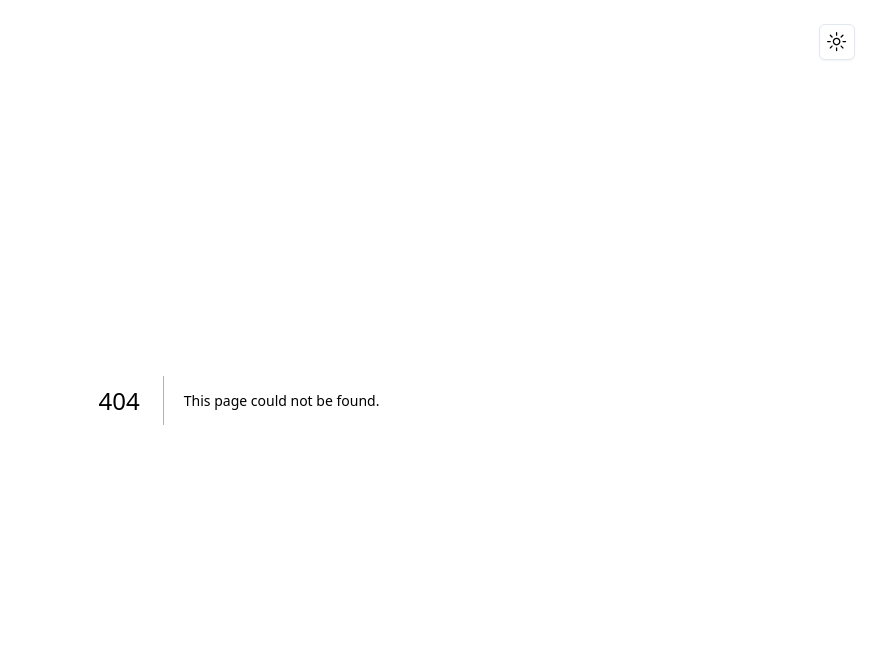
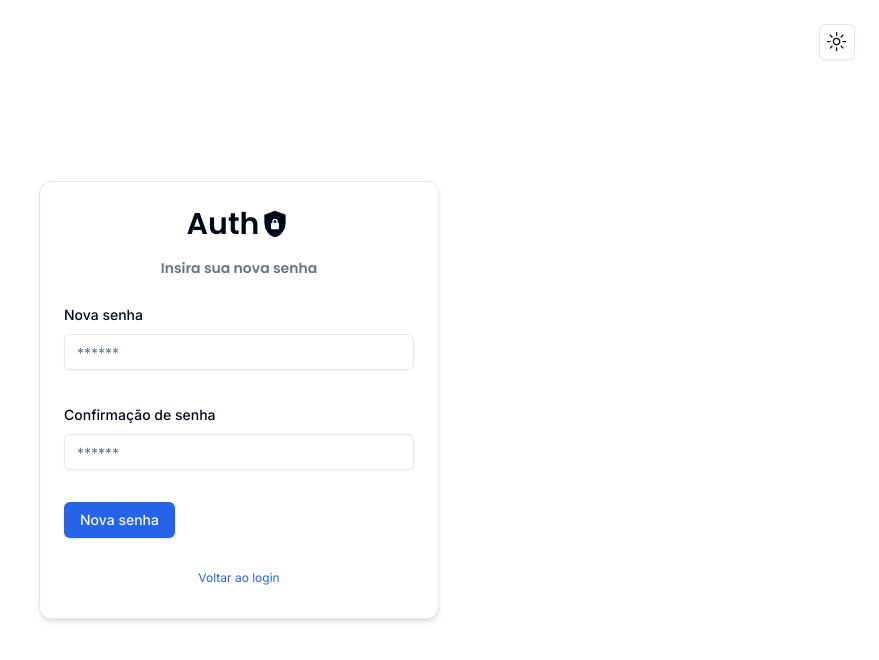
Before and after one commit to felipefl200/nextauth, a Next.js app: page /new-password in a window 1280 px wide. Before the commit this address had no page. Shown: the top 660 px of the page, without its empty margins (401-1280 px from the left). Built offline with nearby package versions, Linux system fonts and the light colour scheme.

Commit message:
Change password feature

```diff
--- /dev/null
+++ b/src/actions/new-password.ts
@@ -0,0 +1,42 @@
+'use server'
+
+import { ChangePasswordSchema } from '@/schemas'
+import { z } from 'zod'
+import { getPasswordResetTokenByToken } from './password-reset-token'
+import { getUserByEmail } from './user'
+import { hashPassword } from '@/lib/handle-crypt'
+import { db } from '@/lib/db'
+
+export const newPassword = async (
+    values: z.infer<typeof ChangePasswordSchema>,
+    token?: string | null
+) => {
+    if (!token) return { error: 'Token inválido' }
+
+    const validatedFields = ChangePasswordSchema.safeParse(values)
+    if (!validatedFields.success) return { error: 'Verifique a senha' }
+
+    const { password } = validatedFields.data
+
+    const existindToken = await getPasswordResetTokenByToken(token)
+    if (!existindToken) return { error: 'Token inválido' }
+
+    const hasExpired = new Date(existindToken.expires) < new Date()
+    if (hasExpired) return { error: 'Token expirado' }
+
+    const existingUser = await getUserByEmail(existindToken.email)
+    if (!existingUser) return { error: 'Usuário não encontrado' }
+
+    const hashedPassword = await hashPassword(password)
+
+    await db.user.update({
+        where: { id: existingUser.id },
+        data: { password: hashedPassword },
+    })
+
+    await db.passwordResetToken.delete({
+        where: { id: existindToken.id },
+    })
+
+    return { success: 'Senha alterada com sucesso' }
+}
--- /dev/null
+++ b/src/app/(auth)/new-password/page.tsx
@@ -0,0 +1,5 @@
+import { NewPasswordForm } from '@/components/auth/new-password-form'
+
+export default function NewPassword() {
+    return <NewPasswordForm />
+}
--- /dev/null
+++ b/src/components/auth/new-password-form.tsx
@@ -0,0 +1,111 @@
+'use client'
+import { useForm } from 'react-hook-form'
+import { CardWrapper } from '@/components/auth/card-wrapper'
+import { Button } from '@/components/ui/button'
+import { Input } from '@/components/ui/input'
+import {
+    Form,
+    FormControl,
+    FormField,
+    FormItem,
+    FormLabel,
+    FormMessage,
+} from '@/components/ui/form'
+import { z } from 'zod'
+import { zodResolver } from '@hookform/resolvers/zod'
+import { ChangePasswordSchema } from '@/schemas'
+import { useState, useTransition } from 'react'
+import { useSearchParams } from 'next/navigation'
+import { newPassword } from '@/actions/new-password'
+import { FormSuccess } from '@/components/form-success'
+import { FormError } from '@/components/form-error'
+import { Icons } from '@/components/icons'
+
+export function NewPasswordForm() {
+    const searchParams = useSearchParams()
+    const token = searchParams.get('token')
+
+    const [error, setError] = useState<string | undefined>()
+    const [success, setSuccess] = useState<string | undefined>()
+    const [isPending, startTransition] = useTransition()
+
+    const form = useForm<z.infer<typeof ChangePasswordSchema>>({
+        resolver: zodResolver(ChangePasswordSchema),
+        defaultValues: {
+            password: '',
+            passwordConfirmation: '',
+        },
+    })
+
+    const onSubmit = (values: z.infer<typeof ChangePasswordSchema>) => {
+        setError('')
+        setSuccess('')
+
+        startTransition(() => {
+            newPassword(values, token).then((data) => {
+                setError(data.error)
+                setSuccess(data.success)
+            })
+        })
+    }
+
+    return (
+        <div>
+            <CardWrapper
+                headerLabel="Insira sua nova senha"
+                backButtonHref="/login"
+                backButtonLabel="Voltar ao login"
+            >
+                <Form {...form}>
+                    <form
+                        onSubmit={form.handleSubmit(onSubmit)}
+                        className="space-y-8"
+                    >
+                        <FormField
+                            control={form.control}
+                            name="password"
+                            render={({ field }) => (
+                                <FormItem>
+                                    <FormLabel>Nova senha</FormLabel>
+                                    <FormControl>
+                                        <Input
+                                            placeholder="******"
+                                            type="password"
+                                            {...field}
+                                        />
+                                    </FormControl>
+                                    <FormMessage />
+                                </FormItem>
+                            )}
+                        />
+                        <FormField
+                            control={form.control}
+                            name="passwordConfirmation"
+                            render={({ field }) => (
+                                <FormItem>
+                                    <FormLabel>Confirmação de senha</FormLabel>
+                                    <FormControl>
+                                        <Input
+                                            placeholder="******"
+                                            type="password"
+                                            {...field}
+                                        />
+                                    </FormControl>
+                                    <FormMessage />
+                                </FormItem>
+                            )}
+                        />
+                        <FormSuccess message={success} />
+                        <FormError message={error} />
+                        <Button disabled={isPending} type="submit">
+                            Nova senha{' '}
+                            {isPending && (
+                                <Icons.spinner className="ml-2 h-6 w-6 animate-spin" />
+                            )}
+                        </Button>
+                    </form>
+                </Form>
+            </CardWrapper>
+        </div>
+    )
+}
--- a/src/schemas/index.ts
+++ b/src/schemas/index.ts
@@ -24,3 +24,17 @@ export const RegisterSchema = z.object({
 export const ResetPasswordSchema = z.object({
     email: z.string().email({ message: 'Verifique o email inserido' }),
 })
+
+export const ChangePasswordSchema = z
+    .object({
+        password: z.string().min(6, {
+            message: 'O campo senha deve ter no mínimo 6 caracteres',
+        }),
+        passwordConfirmation: z.string().min(6, {
+            message: 'O campo senha deve ter no mínimo 6 caracteres',
+        }),
+    })
+    .refine((data) => data.password === data.passwordConfirmation, {
+        message: 'As senhas não conferem',
+        path: ['passwordConfirmation'],
+    })
--- a/src/utils/routes-settings.ts
+++ b/src/utils/routes-settings.ts
@@ -14,7 +14,13 @@ export const publicRoutes = ['/', '/new-verification']
  *
  * @type {string[]}
  */
-export const authRoutes = ['/login', '/register', '/error', '/reset-password']
+export const authRoutes = [
+    '/login',
+    '/register',
+    '/error',
+    '/reset-password',
+    '/new-password',
+]
 
 /**
  * The prefix for API authentication routes
```
